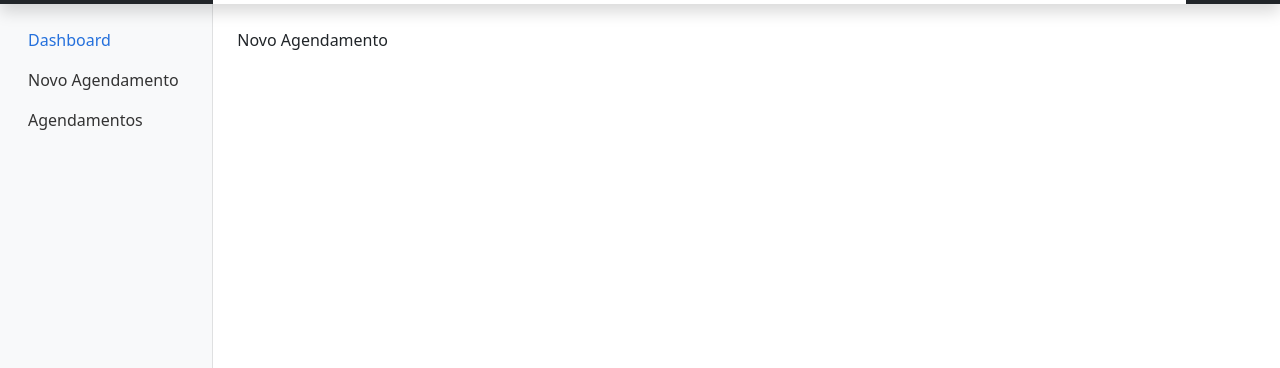
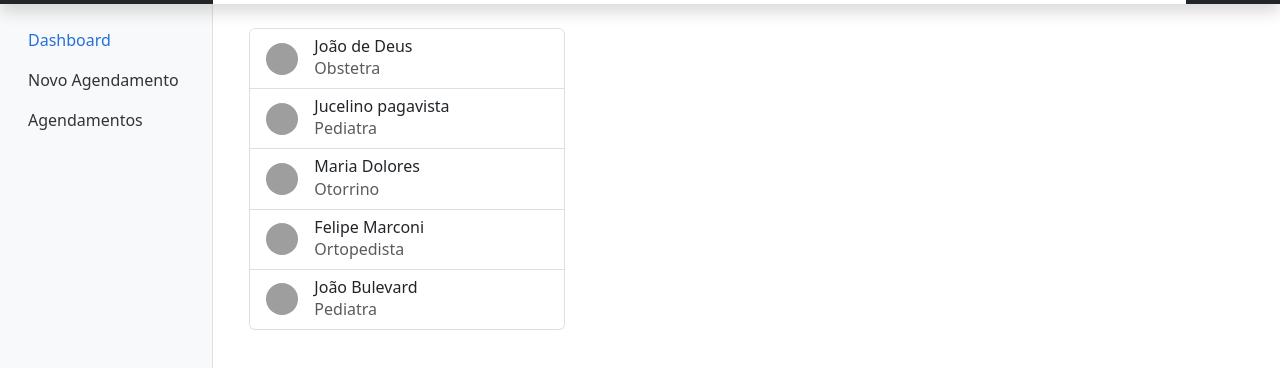
Before and after one commit to VinnyReis/medical-clinic-app, a React app: page /novo_agendamento in a window 1280 px wide. Shown: the part 44-412 px from the top of the page. Built offline with nearby package versions, Linux system fonts and the light colour scheme; grey boxes are pictures that could not be loaded.

Commit message:
Added component list médicos

```diff
--- /dev/null
+++ b/src/components/Avatar.js
@@ -0,0 +1,9 @@
+function Avatar(){
+  return(
+    <img
+      src='https://upload.wikimedia.org/wikipedia/commons/thumb/2/2c/Default_pfp.svg/1200px-Default_pfp.svg.png'
+      alt='twbs' width='32' height='32'
+      className='rounded-circle flex-shrink-0 bg-light'
+    />
+  )
+} export default Avatar;
--- /dev/null
+++ b/src/components/ListaMedicos.js
@@ -0,0 +1,40 @@
+import { useState, useEffect} from 'react';
+import Avatar from './Avatar';
+
+function ListaMedicos({medicos, onChange}){
+
+  const [selectedMedic, selectMedic] = useState(null);
+
+  useEffect(() => {
+    onChange(selectedMedic);
+  },[selectedMedic]);
+
+  return(
+    <div className='list-group w-auto' style={{height: '40vh', overflowY: 'scroll'}}>
+      {medicos.map((medico, i) =>
+        <CardMedico
+          medico={medico}
+          selectedMedic={selectedMedic}
+          selectMedic={selectMedic}
+          key={i}
+        />
+      )}
+    </div>
+  )
+} export default ListaMedicos;
+
+const CardMedico = ({medico, selectedMedic, selectMedic}) => {
+  let classList = `${medico.id === selectedMedic && 'active'} list-group-item list-group-item-action d-flex gap-3 py-2 align-items-center`
+
+  return(
+    <div onClick={() => selectMedic(medico.id)} className={classList} aria-current='true'>
+      <Avatar/>
+      <div className='pe-cursor d-flex gap-2 w-100 justify-content-between'>
+        <div>
+          <h6 className='mb-0'>{medico.nome}</h6>
+          <p className='mb-0 opacity-75'>{medico.especialidade}</p>
+        </div>
+      </div>
+    </div>
+  )
+}
--- a/src/index.scss
+++ b/src/index.scss
@@ -5,6 +5,28 @@ body {
 .feather {
   width: 16px;
   height: 16px;
+}
+
+/*
+ * Scrollbar
+ */
+::-webkit-scrollbar {
+  width: 20px;
+}
+::-webkit-scrollbar-track {
+  background-color: transparent;
+}
+::-webkit-scrollbar-thumb {
+  background-color: #d6dee1;
+}
+::-webkit-scrollbar-thumb {
+  background-color: #d6dee1;
+  border-radius: 20px;
+  border: 6px solid transparent;
+  background-clip: content-box;
+}
+::-webkit-scrollbar-thumb:hover {
+  background-color: #a8bbbf;
 }
 
 /*
--- a/src/pages/NovoAgendamento.js
+++ b/src/pages/NovoAgendamento.js
@@ -1,5 +1,25 @@
+import ListaMedicos from '../components/ListaMedicos';
+
 function NovoAgendamento(){
+
+  const medicos = [
+    {nome: 'João de Deus', especialidade: 'Obstetra', id: 1},
+    {nome: 'Jucelino pagavista', especialidade: 'Pediatra', id: 2},
+    {nome: 'Maria Dolores', especialidade: 'Otorrino', id: 3},
+    {nome: 'Felipe Marconi', especialidade: 'Ortopedista', id: 4},
+    {nome: 'João Bulevard', especialidade: 'Pediatra', id: 5}
+  ];
+
   return(
-    <>Novo Agendamento</>
+    <div className="container">
+      <div className="row">
+        <div className="col-4">
+          <ListaMedicos
+            medicos={medicos}
+            onChange={(value) => console.log(value)}
+          />
+        </div>
+      </div>
+    </div>
   )
 } export default NovoAgendamento;
```
